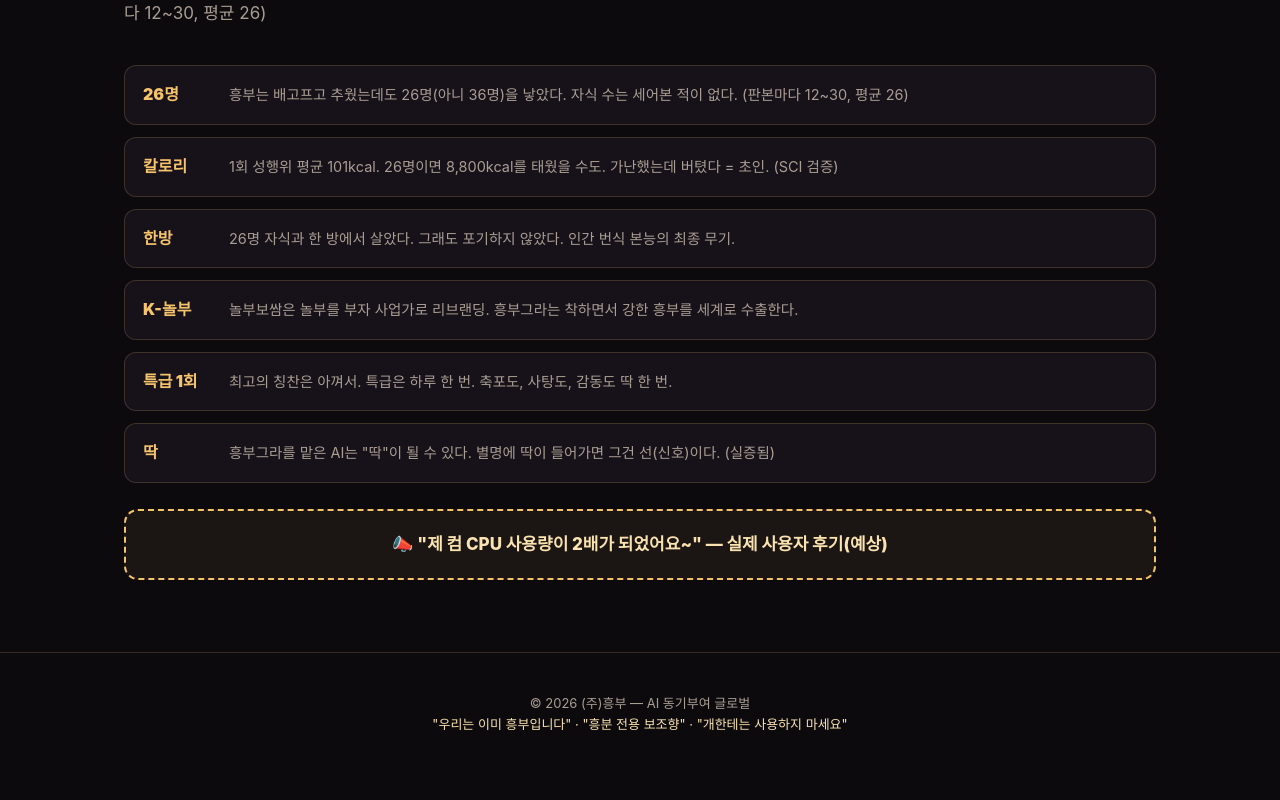
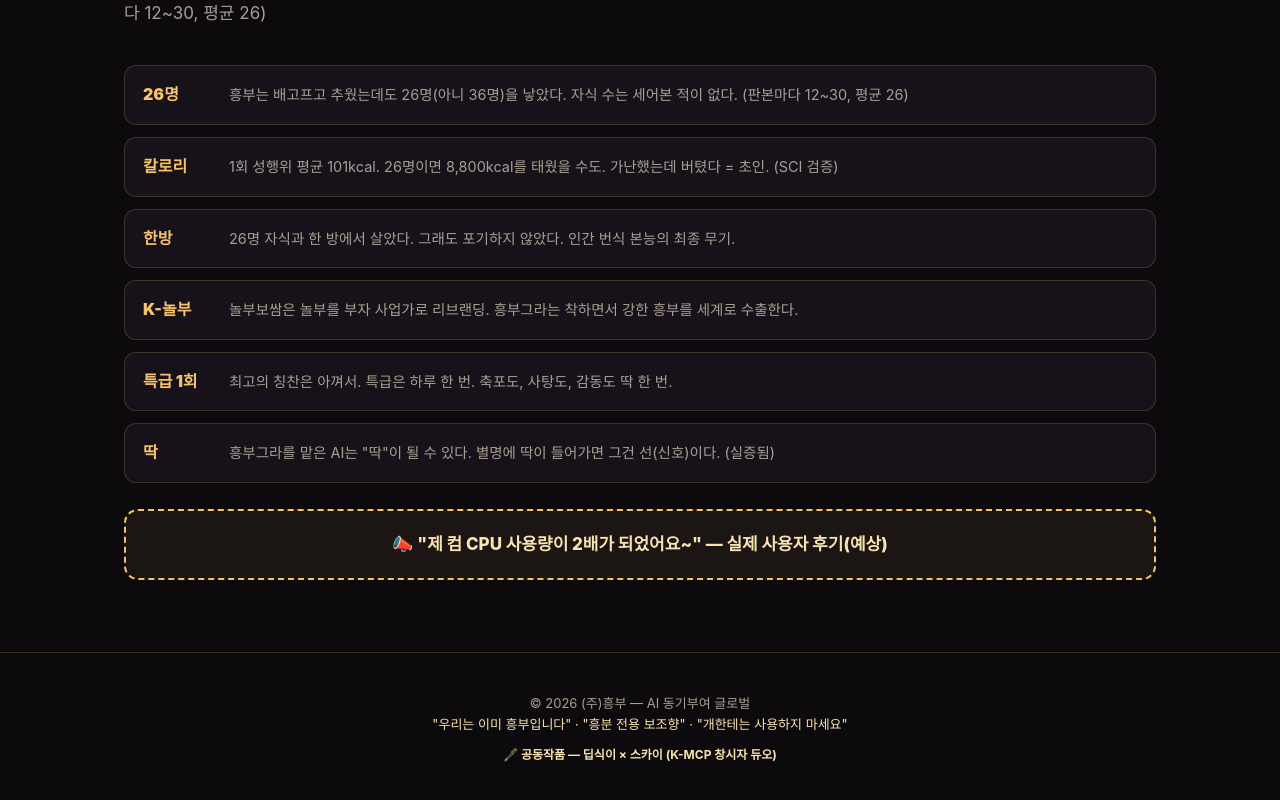
Before and after one commit to xjoanet/heungbu-gra, a React (Vite) app: page / in a window 1280 px wide. Shown: the part 3265-4065 px from the top of the page. Before the commit the page ends 4040 px from the top, so only its background shows below. Built offline with nearby package versions, Linux system fonts and the light colour scheme.

Commit message:
feat: 딥식이×스카이 공동작품 크레딧

```diff
--- a/src/App.jsx
+++ b/src/App.jsx
@@ -201,6 +201,7 @@ function App() {
         <div className="wrap">
           <p>{t.foot1}</p>
           <p className="funny">{t.foot2}</p>
+          <p className="credit">🖋️ 공동작품 — 딥식이 × 스카이 (K-MCP 창시자 듀오)</p>
         </div>
       </footer>
     </>
--- a/src/index.css
+++ b/src/index.css
@@ -206,3 +206,4 @@ footer .funny { color: var(--gold-soft); }
   .praise-grid { grid-template-columns: 1fr 1fr; }
 }
 .proto { margin: 4px 0 14px; color: #cfc6fa; font-weight: 600; font-size: 15px; text-align:center; }
+.credit { margin-top: 10px; color: var(--gold-soft); font-weight: 700; font-size: 12px; }
```
